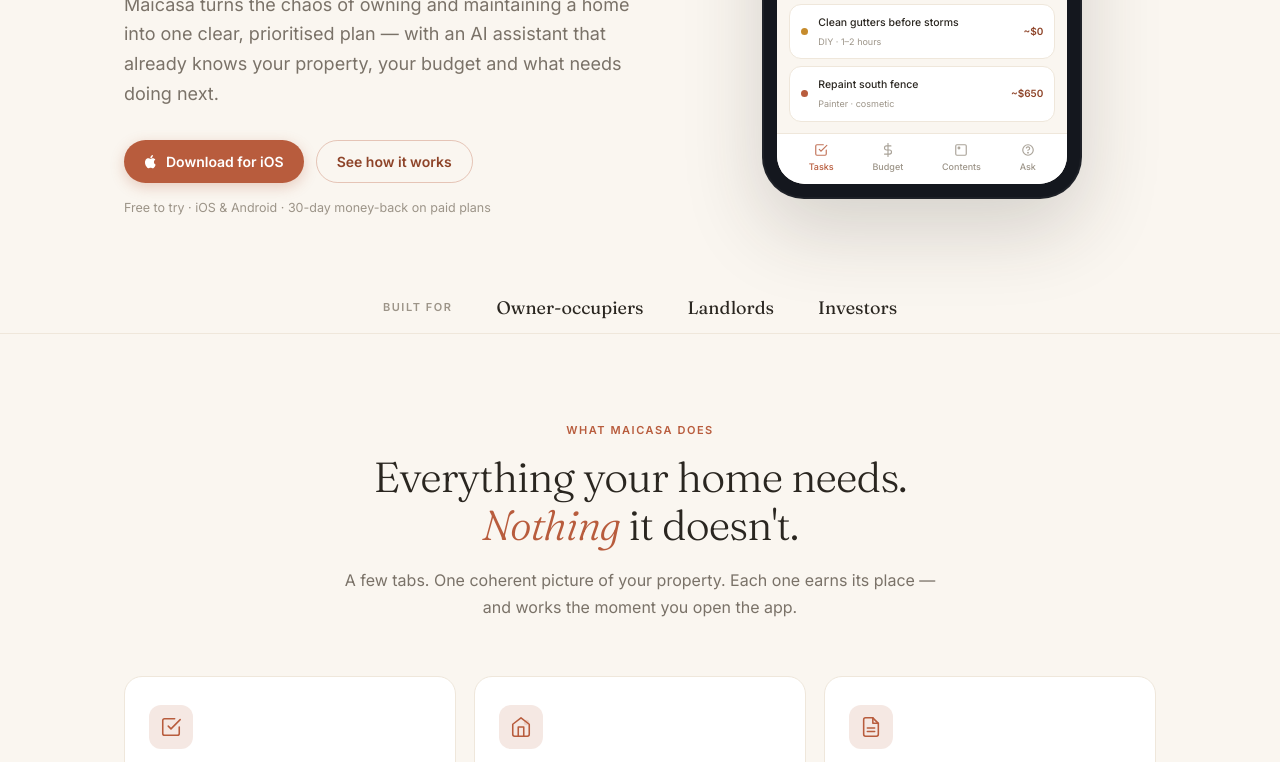
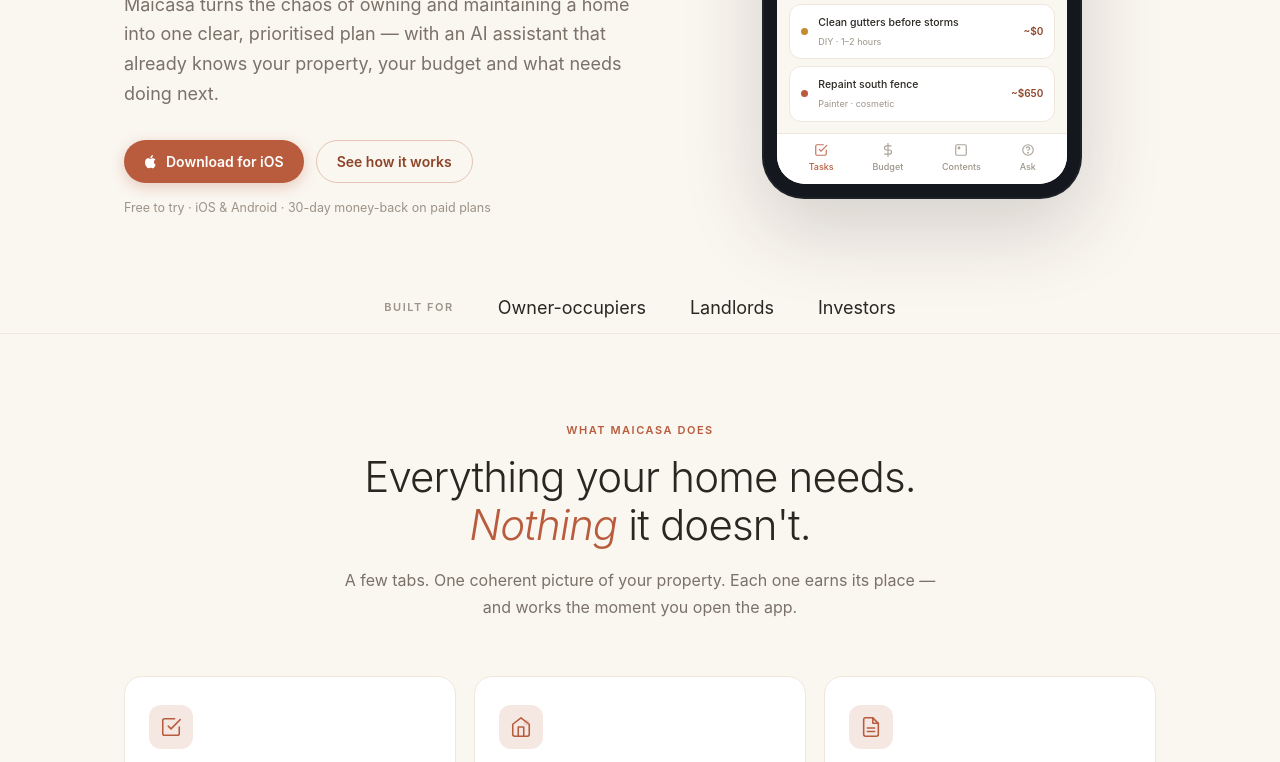
Before and after one commit to simonvnola/maisoftware-site, a plain HTML site: page maicasa/index.html in a window 1280 px wide. Shown: the part 384-1146 px from the top of the page. Drawn offline with Linux system fonts and the light colour scheme.

Commit message:
match maicasa landing font to app system stack

```diff
--- a/maicasa/index.html
+++ b/maicasa/index.html
@@ -10,7 +10,6 @@
 <meta property="og:url" content="https://maisoftware.app/maicasa">
 <meta name="twitter:card" content="summary_large_image">
 <link rel="icon" href="/favicon.ico">
-<link href="https://fonts.googleapis.com/css2?family=Fraunces:ital,opsz,wght@0,9..144,300;0,9..144,400;0,9..144,500;1,9..144,300&family=Inter:wght@300;400;500;600&display=swap" rel="stylesheet">
 <style>
   *, *::before, *::after { box-sizing: border-box; margin: 0; padding: 0; }
 
@@ -166,6 +165,9 @@
   .foot-copy { font-size: 11.5px; color: rgba(244,241,234,0.28); }
 
   @media (max-width: 560px) { .nav-end .nav-link { display: none; } .phone-outer { max-width: 280px; } nav { padding: 0 18px; } .hero { padding: 48px 20px 24px; } }
+  body, html, h1, h2, h3, h4, h5, h6, p, a, button, input, select, textarea, label, span, div, li, td, th, strong, em {
+    font-family: -apple-system, BlinkMacSystemFont, "SF Pro Display", "SF Pro Text", "Segoe UI", Roboto, "Helvetica Neue", Arial, sans-serif !important;
+  }
 </style>
 </head>
 <body>
```
